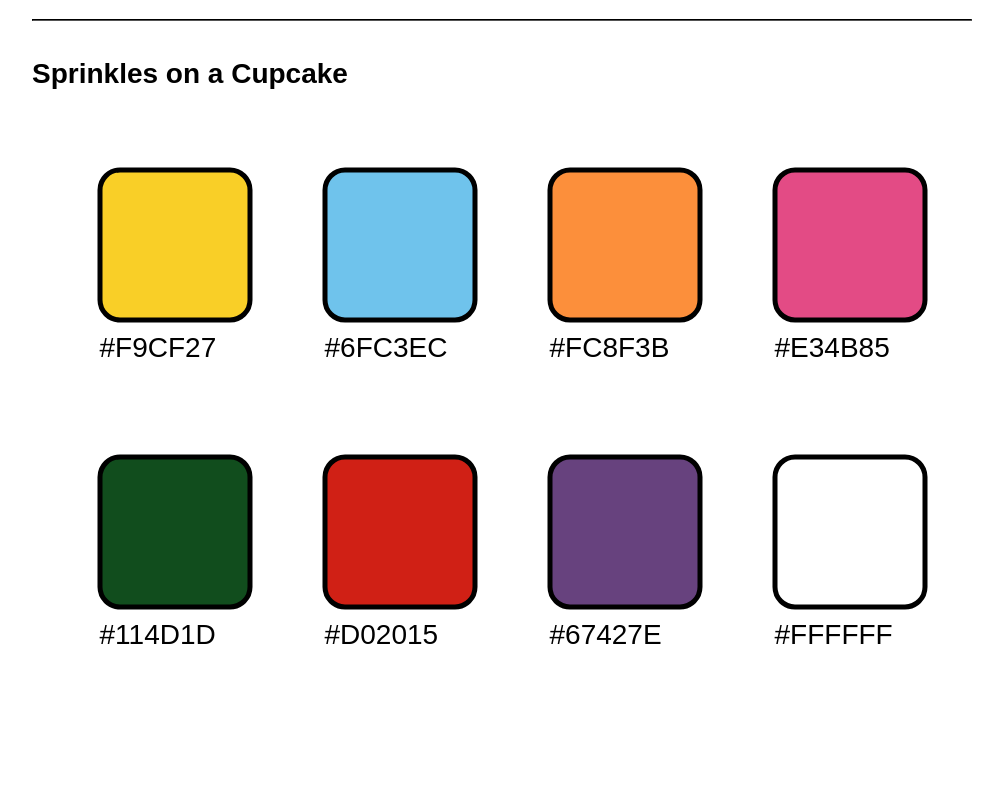
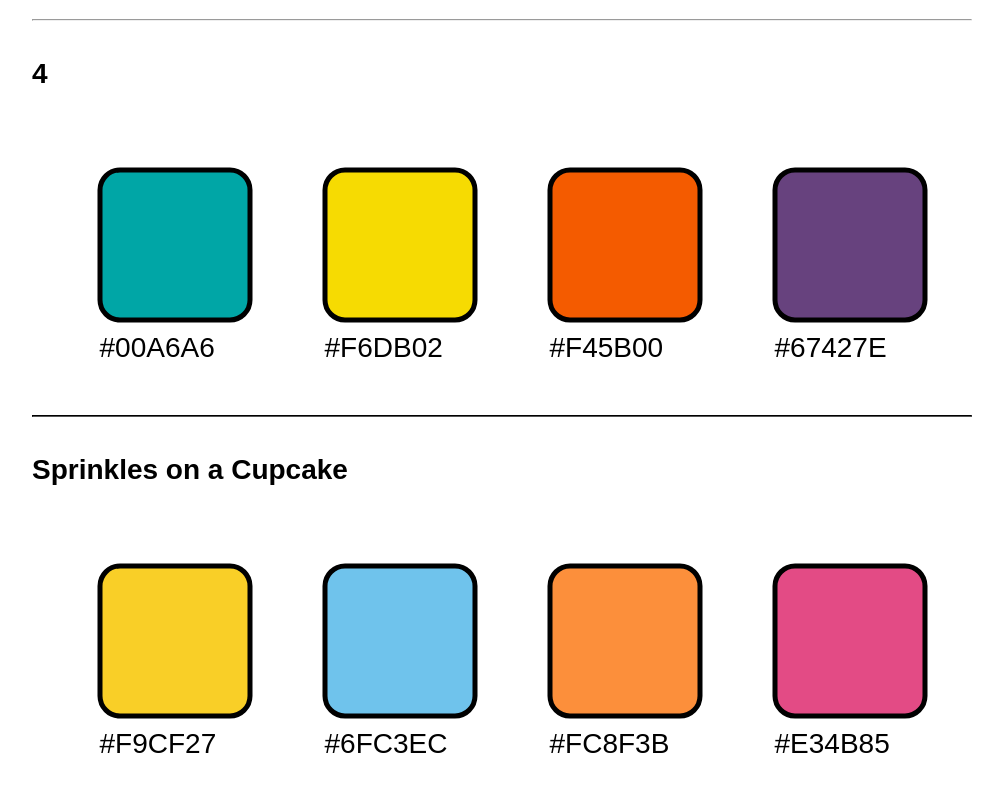
Before and after one commit to maliya241/socktober-colors, a plain HTML site: page index.html in a window 1280 px wide. Shown: the part 4729-5520 px from the top of the page, without its empty margins (138-1141 px from the left). Before the commit the page ends 5431 px from the top, so only its background shows below. Drawn offline with Linux system fonts and the light colour scheme.

Commit message:
Update index.html

```diff
--- a/index.html
+++ b/index.html
@@ -298,6 +298,34 @@
         <p>#67427E</p>
       </li>
     </ul>
+    <hr>
+    <h4>4</h4>
+    <ul>
+      <li>
+        <svg width="180" height="180">
+          <rect x="5" y="20" rx="20" ry="20" width="150" height="150" style="fill:#00A6A6;stroke:black;stroke-width:5;" />
+        </svg>
+        <p>#00A6A6</p>
+      </li>
+      <li>
+        <svg width="180" height="180">
+          <rect x="5" y="20" rx="20" ry="20" width="150" height="150" style="fill:#F6DB02;stroke:black;stroke-width:5;" />
+        </svg>
+        <p>#F6DB02</p>
+      </li>
+      <li>
+        <svg width="180" height="180">
+          <rect x="5" y="20" rx="20" ry="20" width="150" height="150" style="fill:#F45B00;stroke:black;stroke-width:5;" />
+        </svg>
+        <p>#F45B00</p>
+      </li>
+      <li>
+        <svg width="180" height="180">
+          <rect x="5" y="20" rx="20" ry="20" width="150" height="150" style="fill:#67427E;stroke:black;stroke-width:5;" />
+        </svg>
+        <p>#67427E</p>
+      </li>
+    </ul>
     <hr style="border-color:black;">
     <h4>Sprinkles on a Cupcake</h4>
     <ul>
```
